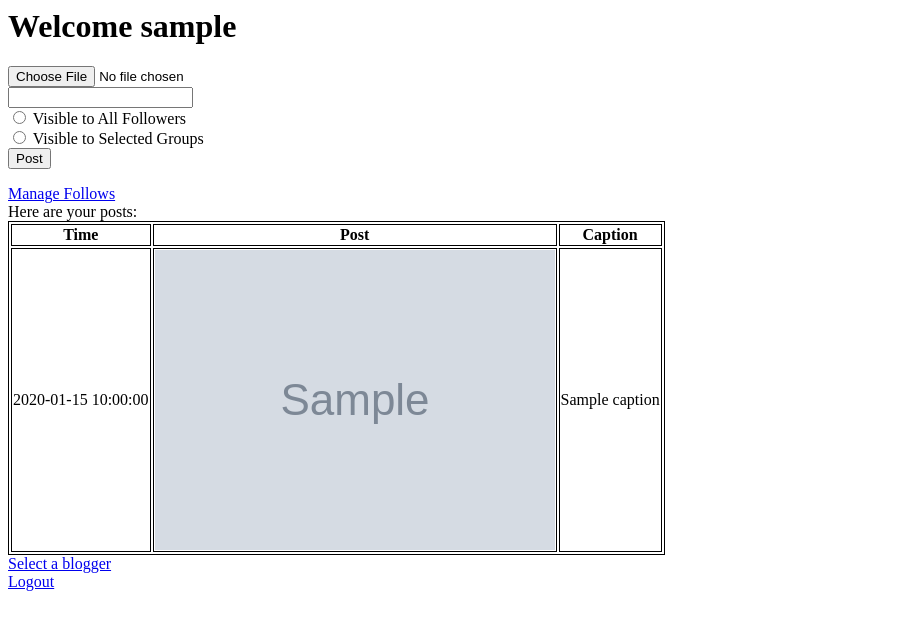
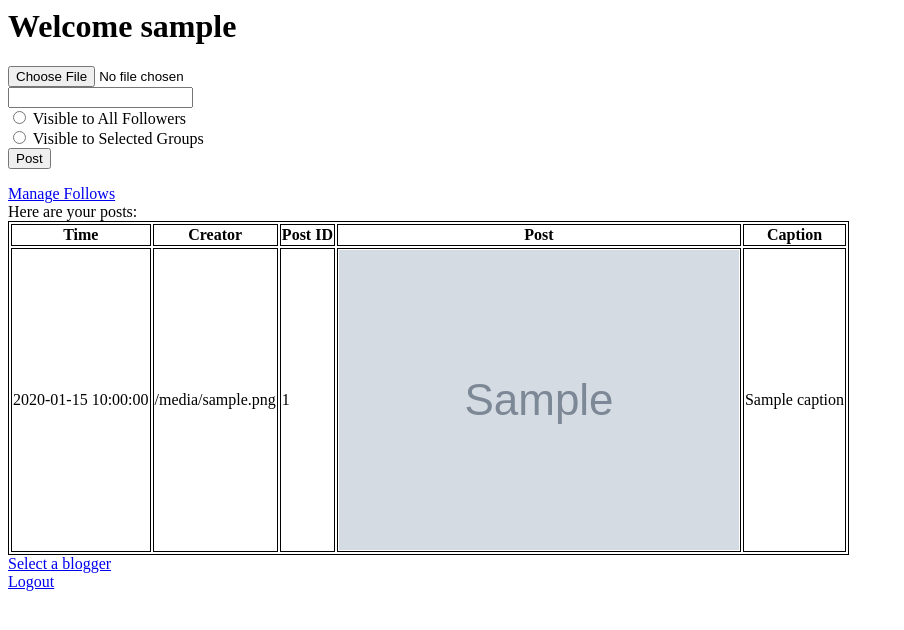
Before and after one commit to getDolla/database-project, a Flask app: template templates/home.html in a window 1280 px wide. Shown: the top 630 px of the page, without its empty margins (0-904 px from the left). Run offline with Flask 2, Linux system fonts and the light colour scheme; the template is opened without the code that fills it: most values are stand-ins (such as "Sample title", 1, 10 or a date in 2020); grey boxes marked "Sample" are stand-in pictures.

Commit message:
changed view posts

```diff
--- a/app.py
+++ b/app.py
@@ -101,7 +101,7 @@ def registerAuth():
 def home():
     user = session['username']
     cursor = conn.cursor();
-    query = 'SELECT timestamp, filePath, caption FROM Photo WHERE photoOwner = %s ORDER BY timestamp DESC'
+    query = 'SELECT photoID, photoOwner, timestamp, filePath, caption FROM Photo WHERE photoOwner = %s ORDER BY timestamp DESC'
     cursor.execute(query, (user))
     data = cursor.fetchall()
     cursor.close()
--- a/templates/home.html
+++ b/templates/home.html
@@ -23,12 +23,16 @@ Here are your posts:
 
 <table>
 	<th>Time</th>
+	<th>Creator</th>
+	<th>Post ID</th>
 	<th>Post</th>
 	<th>Caption</th>
 
 {% for line in posts %}
 	<tr>
 		<td>{{line.timestamp}}</td>
+		<td>{{line.photoOwner}}</td>
+		<td>{{line.photoID}}</td>
 		<td><img src="{{ url_for('static', filename = ('uploads/' + line.filePath) ) }}"></td>
 		<td>{{line.caption}}</td>
 	</tr>
```
Also changed, not shown: static/uploads/2.jpg (added).
